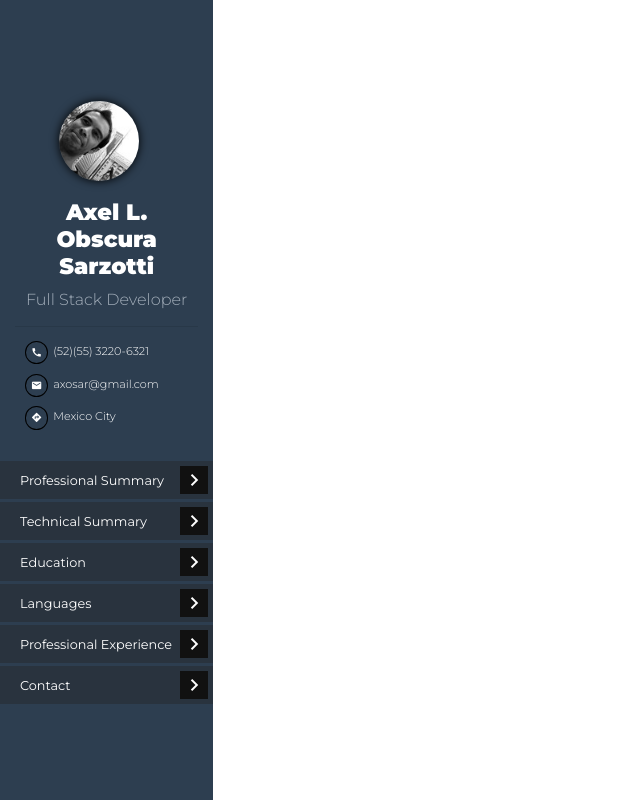
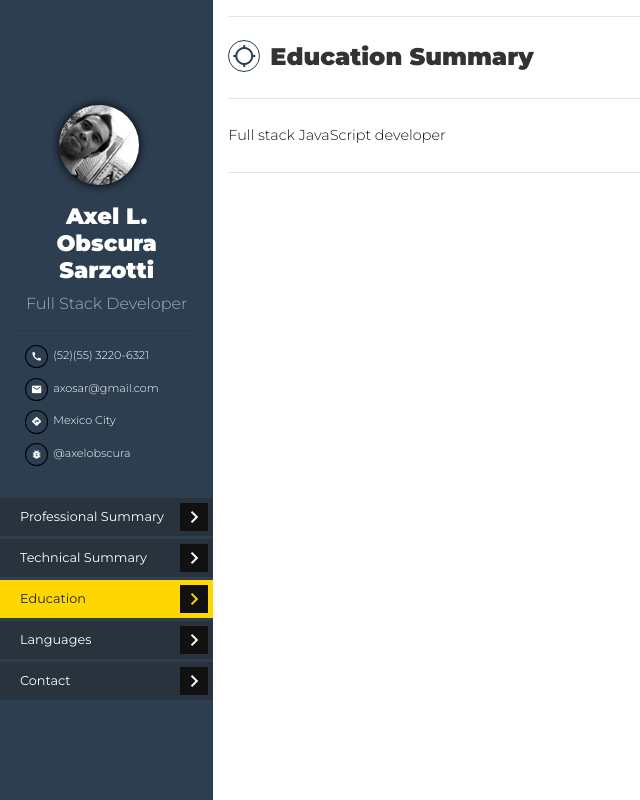
Before and after one commit to axelobscura/cv, a React (Create React App) app: page /education in a window 1280 px wide. Shown: the whole page, without its empty margins (0-640 px from the left). Built offline with nearby package versions, Linux system fonts and the light colour scheme; a web font is replaced by a local one.

Commit message:
Completing routers

```diff
--- a/src/App.js
+++ b/src/App.js
@@ -9,6 +9,10 @@ import Menu from './component/Menu';
 import Intro from './component/Intro';
 import ProfessionalSummary from './component/ProfessionalSummary';
 import TecnicalSummary from './component/TechnicalSummary';
+import Education from './component/Education';
+import Languages from './component/Languages';
+import Professional from './component/Professional';
+import Contact from './component/Contact';
 
 function App() {
   return (
@@ -23,6 +27,9 @@ function App() {
               <Route exact path="/" component={Intro} />
               <Route exact path="/professional-summary" component={ProfessionalSummary} />
               <Route exact path="/technical-summary" component={TecnicalSummary} />
+              <Route exact path="/education" component={Education} />
+              <Route exact path="/languages" component={Languages} />
+              <Route exact path="/contact" component={Contact} />
             </Switch>
           </Col>
         </Row>
--- /dev/null
+++ b/src/component/Contact.js
@@ -0,0 +1,24 @@
+import React from 'react';
+import data from "../data/data";
+import Container from 'react-bootstrap/Container';
+import Row from 'react-bootstrap/Row';
+import Col from 'react-bootstrap/Col';
+import './ProfessionalSummary.css';
+
+const Contact = () => {
+    return (
+        <Container className="ps ts">
+            <Row>
+                <Col>
+                    <hr />
+                    <h1><span className="material-icons">location_searching</span> Contact Summary</h1>
+                    <hr />
+                    <p>Full stack JavaScript developer</p>
+                    <hr />
+                </Col>
+            </Row>
+        </Container>
+    )
+};
+
+export default Contact;
--- /dev/null
+++ b/src/component/Education.js
@@ -0,0 +1,24 @@
+import React from 'react';
+import data from "../data/data";
+import Container from 'react-bootstrap/Container';
+import Row from 'react-bootstrap/Row';
+import Col from 'react-bootstrap/Col';
+import './ProfessionalSummary.css';
+
+const Education = () => {
+    return (
+        <Container className="ps ts">
+            <Row>
+                <Col>
+                    <hr />
+                    <h1><span className="material-icons">location_searching</span> Education Summary</h1>
+                    <hr />
+                    <p>Full stack JavaScript developer</p>
+                    <hr />
+                </Col>
+            </Row>
+        </Container>
+    )
+};
+
+export default Education;
--- /dev/null
+++ b/src/component/Languages.js
@@ -0,0 +1,24 @@
+import React from 'react';
+import data from "../data/data";
+import Container from 'react-bootstrap/Container';
+import Row from 'react-bootstrap/Row';
+import Col from 'react-bootstrap/Col';
+import './ProfessionalSummary.css';
+
+const Languages = () => {
+    return (
+        <Container className="ps ts">
+            <Row>
+                <Col>
+                    <hr />
+                    <h1><span className="material-icons">location_searching</span> Languages Summary</h1>
+                    <hr />
+                    <p>Full stack JavaScript developer</p>
+                    <hr />
+                </Col>
+            </Row>
+        </Container>
+    )
+};
+
+export default Languages;
--- a/src/component/Menu.js
+++ b/src/component/Menu.js
@@ -24,6 +24,7 @@ class Menu extends Component {
                             <p className="text-left"><i className="material-icons">call</i> (52)(55) 3220-6321</p>
                             <p className="text-left"><i className="material-icons">email</i> axosar@gmail.com</p>
                             <p className="text-left"><i className="material-icons">directions</i> Mexico City</p>
+                            <p className="text-left"><i className="material-icons">bug_report</i> @axelobscura</p>
                         </Col>
                     </Row>
                 </Container>
@@ -37,16 +38,13 @@ class Menu extends Component {
                             <NavLink activeClassName="active" to="/technical-summary">
                                 <span className="material-icons">keyboard_arrow_right</span> Technical Summary
                             </NavLink>
-                            <NavLink activeClassName="active" to="/datos">
+                            <NavLink activeClassName="active" to="/education">
                                 <span className="material-icons">keyboard_arrow_right</span> Education
                             </NavLink>
-                            <NavLink activeClassName="active" to="/datos">
+                            <NavLink activeClassName="active" to="/languages">
                                 <span className="material-icons">keyboard_arrow_right</span> Languages
                             </NavLink>
-                            <NavLink activeClassName="active" to="/datos">
-                                <span className="material-icons">keyboard_arrow_right</span> Professional Experience
-                            </NavLink>
-                            <NavLink activeClassName="active" to="/datos">
+                            <NavLink activeClassName="active" to="/contact">
                                 <span className="material-icons">keyboard_arrow_right</span> Contact
                             </NavLink>
                         </Nav>
--- /dev/null
+++ b/src/component/Professional.js
@@ -0,0 +1,24 @@
+import React from 'react';
+import data from "../data/data";
+import Container from 'react-bootstrap/Container';
+import Row from 'react-bootstrap/Row';
+import Col from 'react-bootstrap/Col';
+import './ProfessionalSummary.css';
+
+const Professional = () => {
+    return (
+        <Container className="ps ts">
+            <Row>
+                <Col>
+                    <hr />
+                    <h1><span className="material-icons">location_searching</span> Professional Summary</h1>
+                    <hr />
+                    <p>Full stack JavaScript developer</p>
+                    <hr />
+                </Col>
+            </Row>
+        </Container>
+    )
+};
+
+export default Professional;
--- a/src/component/Technical.js
+++ b/src/component/Technical.js
@@ -71,7 +71,6 @@ const Technical = () => {
 
             </Row>
         </Container>
-
     )
 };
 
```
